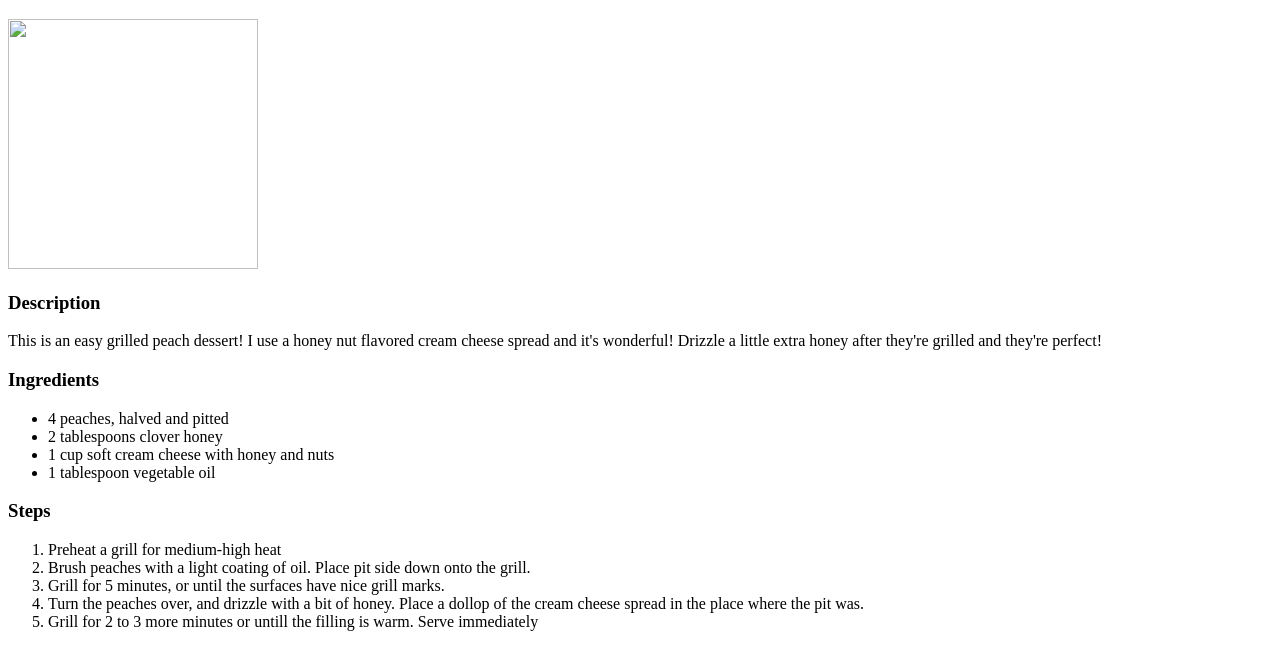
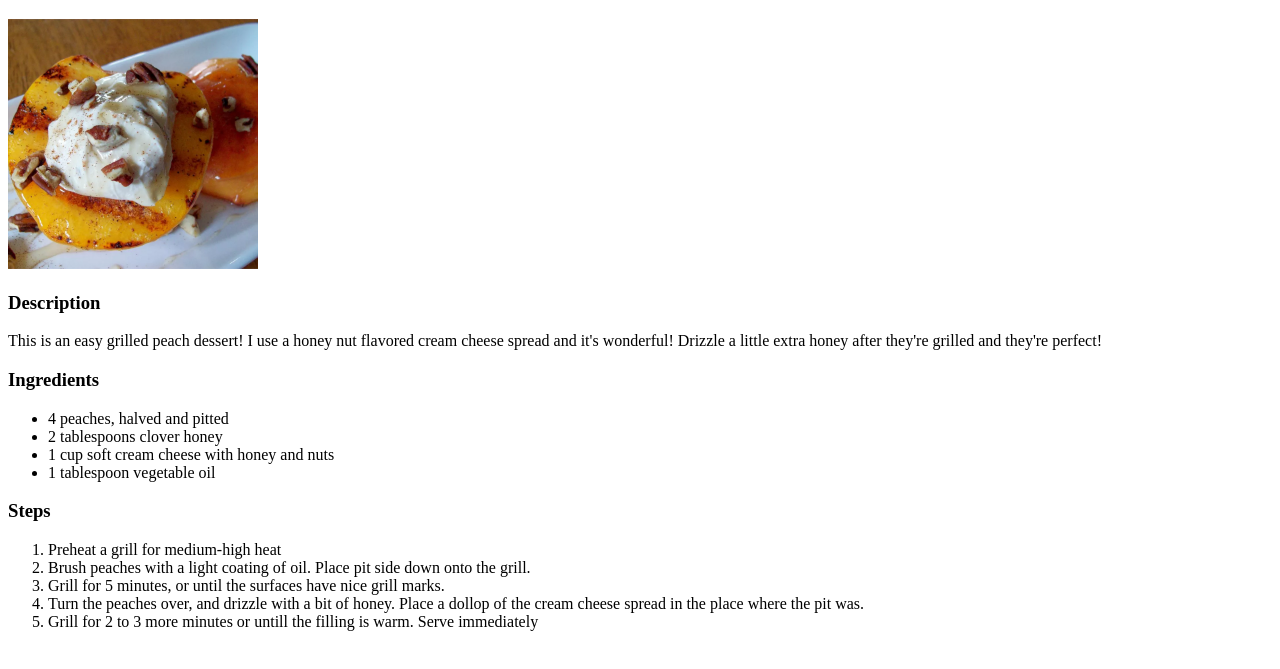
Before and after one commit to nottin0/odin-recipes, a plain HTML site: page recipes/peaches.html in a window 1280 px wide. Shown: the part 61-730 px from the top of the page. Drawn offline with Linux system fonts and the light colour scheme.

Commit message:
Update peaches.html

```diff
--- a/recipes/peaches.html
+++ b/recipes/peaches.html
@@ -7,7 +7,7 @@
 </head>
 <body>
 	<h1>Grilled Peaches and Cream</h1>
-	<img src="/repos/odin-recipes/pictures/peaches.jpg" height="250" width="250">
+	<img src="/odin-recipes/pictures/peaches.jpg" height="250" width="250">
 	<h3>Description</h3>
 
 		<p>This is an easy grilled peach dessert! I use a honey nut flavored cream cheese spread and it's wonderful! Drizzle a little extra honey after they're grilled and they're perfect!</p>
```
